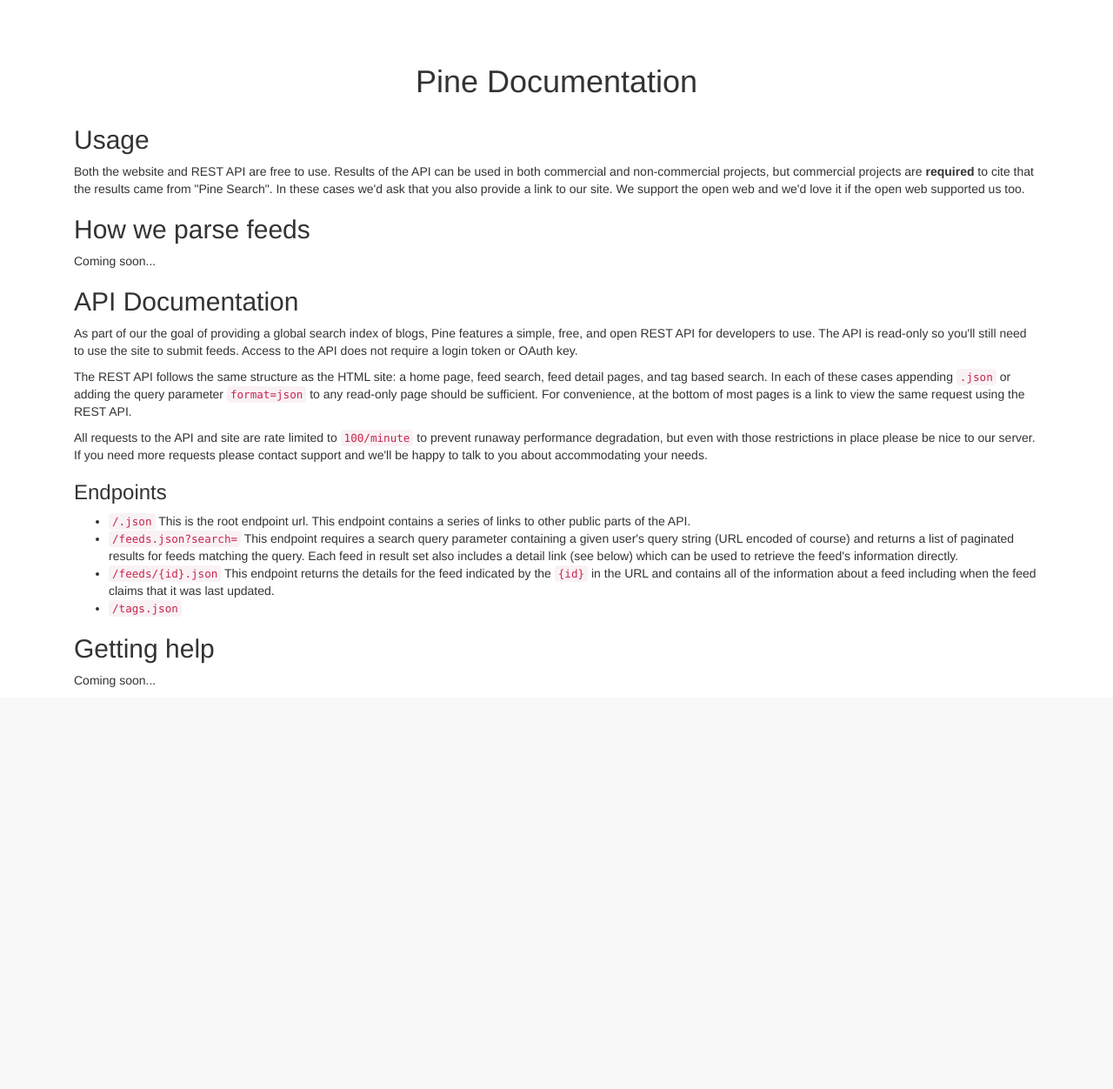
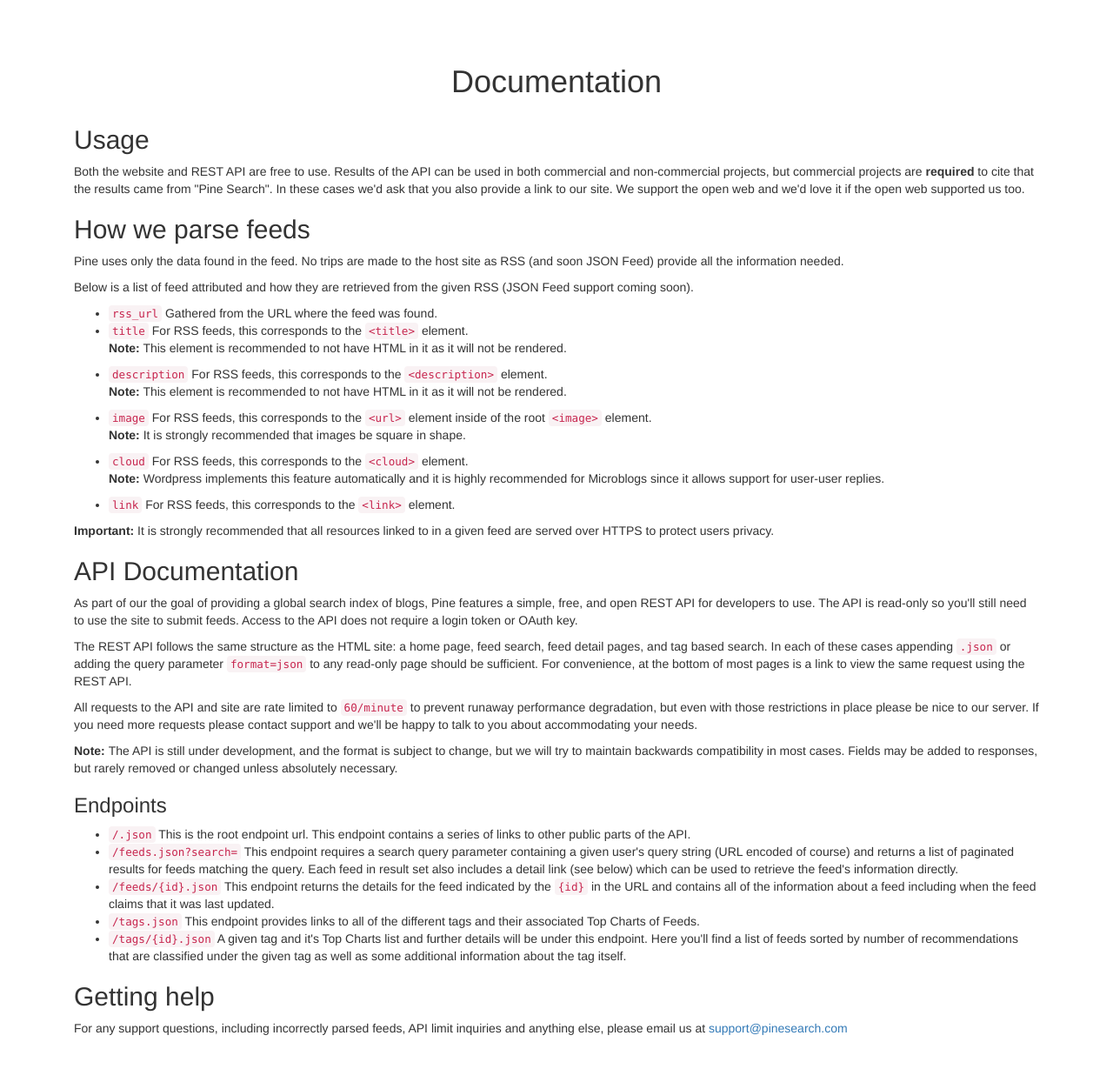
Before and after one commit to BlogHunt/bloghunt-api, a Django app: template feeds/templates/documentation.html in a window 1280 px wide. Shown: the part 51-1303 px from the top of the page at 87% size. Before the commit the page ends 841 px from the top, so only its background shows below. Run offline with Django 3.2, Linux system fonts and the light colour scheme; the template is opened without the code that fills it, so the values that code supplies are empty; some libraries are stand-ins or nearby versions.

Commit message:
Adds more documentation and page titles

```diff
--- a/bloghunt/settings.py
+++ b/bloghunt/settings.py
@@ -147,8 +147,8 @@
         'rest_framework.throttling.ScopedRateThrottle',
     ),
     'DEFAULT_THROTTLE_RATES': {
-        'anon': '100/minute',
-        'user': '100/minute',
+        'anon': '60/minute',
+        'user': '60/minute',
         'upload': '5/day',
     },
     'PAGE_SIZE': 25,
--- a/feeds/templates/about.html
+++ b/feeds/templates/about.html
@@ -1,5 +1,7 @@
 {% extends 'base.html' %}
 {% load staticfiles %}
+
+{% block title %}About{% endblock %}
 
 {% block content %}
     <div class="h1 text-center">
--- a/feeds/templates/documentation.html
+++ b/feeds/templates/documentation.html
@@ -1,11 +1,13 @@
 {% extends 'base.html' %}
 {% load staticfiles %}
 
+{% block title %}Documentation{% endblock %}
+
 {% block content %}
     <div class="h1 text-center">
-        Pine Documentation
+        Documentation
     </div>
-    <div class="container-fluid">
+    <div class="container-fluid" style="margin-bottom:50px;">
         <!-- Usage -->
         <div class="h2">
             Usage
@@ -15,16 +17,42 @@
         <div class="h2">
             How we parse feeds
         </div>
-        <p>
-        Coming soon...
-        </p>
+        <p>Pine uses only the data found in the feed. No trips are made to the host site as RSS (and soon JSON Feed) provide all the information needed.</p>
+        <p>Below is a list of feed attributed and how they are retrieved from the given RSS (JSON Feed support coming soon).</p>
+        <ul>
+            <li><code>rss_url</code>
+                Gathered from the URL where the feed was found.
+            </li>
+            <li><code>title</code>
+                For RSS feeds, this corresponds to the <code>&lt;title&gt;</code> element.
+                <p><b>Note:</b> This element is recommended to not have HTML in it as it will not be rendered.</p>
+            </li>
+            <li><code>description</code>
+                For RSS feeds, this corresponds to the <code>&lt;description&gt;</code> element.
+                <p><b>Note:</b> This element is recommended to not have HTML in it as it will not be rendered.</p>
+            </li>
+            <li><code>image</code>
+                For RSS feeds, this corresponds to the <code>&lt;url&gt;</code> element inside of the root <code>&lt;image&gt;</code> element.
+                <p><b>Note:</b> It is strongly recommended that images be square in shape.</p>
+            </li>
+            <li><code>cloud</code>
+                For RSS feeds, this corresponds to the <code>&lt;cloud&gt;</code> element.
+                <p><b>Note:</b> Wordpress implements this feature automatically and it is highly recommended for Microblogs since it allows support for user-user replies.</p>
+            </li>
+            <li><code>link</code>
+                For RSS feeds, this corresponds to the <code>&lt;link&gt;</code> element.
+            </li>
+        </ul>
+        <p><b>Important:</b> It is strongly recommended that all resources linked to in a given feed are served over HTTPS to protect users privacy.</p>
+
         <!-- API Documentation -->
         <div class="h2">
             API Documentation
         </div>
         <p>As part of our the goal of providing a global search index of blogs, Pine features a simple, free, and open REST API for developers to use. The API is read-only so you'll still need to use the site to submit feeds. Access to the API does not require a login token or OAuth key.</p>
         <p>The REST API follows the same structure as the HTML site: a home page, feed search, feed detail pages, and tag based search. In each of these cases appending <code>.json</code> or adding the query parameter <code>format=json</code> to any read-only page should be sufficient. For convenience, at the bottom of most pages is a link to view the same request using the REST API.</p>
-        <p>All requests to the API and site are rate limited to <code>100/minute</code> to prevent runaway performance degradation, but even with those restrictions in place please be nice to our server. If you need more requests please contact support and we'll be happy to talk to you about accommodating your needs.</p>
+        <p>All requests to the API and site are rate limited to <code>60/minute</code> to prevent runaway performance degradation, but even with those restrictions in place please be nice to our server. If you need more requests please contact support and we'll be happy to talk to you about accommodating your needs.</p>
+        <p><b>Note: </b>The API is still under development, and the format is subject to change, but we will try to maintain backwards compatibility in most cases. Fields may be added to responses, but rarely removed or changed unless absolutely necessary.</p>
         <div class="h3">
             Endpoints
         </div>
@@ -39,15 +67,16 @@
                 This endpoint returns the details for the feed indicated by the <code>{id}</code> in the URL and contains all of the information about a feed including when the feed claims that it was last updated.
             </li>
             <li><code>/tags.json</code>
-
+                This endpoint provides links to all of the different tags and their associated Top Charts of Feeds.
+            <li><code>/tags/{id}.json</code>
+                A given tag and it's Top Charts list and further details will be under this endpoint. Here you'll find a list of feeds sorted by number of recommendations that are classified under the given tag as well as some additional information about the tag itself.
             </li>
         </ul>
         <!-- Support -->
         <div class="h2">
             Getting help
         </div>
-        <p>
-        Coming soon...
+        <p>For any support questions, including incorrectly parsed feeds, API limit inquiries and anything else, please email us at <a href="mailto:support@pinesearch.com">support@pinesearch.com</a>
         </p>
     </div>
 {% endblock %}
--- a/feeds/templates/feeds.html
+++ b/feeds/templates/feeds.html
@@ -2,6 +2,8 @@
 {% load i18n %}
 {% load staticfiles %}
 {% load rest_framework %}
+
+{% block title %}{{ title|default:"Feeds" }}{% endblock %}
 
 {% block morescript %}
     <script src="{% static "js/ajax-form.js" %}"></script>
--- a/feeds/templates/home.html
+++ b/feeds/templates/home.html
@@ -1,5 +1,7 @@
 {% extends 'base.html' %}
 {% load staticfiles %}
+
+{% block title %}Home{% endblock %}
 
 {% block content %}
     <!-- Search Form -->
--- a/feeds/templates/submit.html
+++ b/feeds/templates/submit.html
@@ -10,6 +10,8 @@
     <script src="https://cdnjs.cloudflare.com/ajax/libs/bootstrap-select/1.12.4/js/bootstrap-select.min.js"></script>
 <!--     <script src="https://cdnjs.cloudflare.com/ajax/libs/bootstrap-select/1.12.4/js/i18n/defaults-*.min.js"></script> -->
 {% endblock %}
+
+{% block title %}Submit{% endblock %}
 
 {% block content %}
     <!-- Get Form, or Make New -->
--- a/users/templates/myfeeds.html
+++ b/users/templates/myfeeds.html
@@ -1,5 +1,7 @@
 {% extends 'base.html' %}
 {% load staticfiles %}
+
+{% block title %}My Feeds{% endblock %}
 
 {% block morescript %}
     <script src="{% static "js/ajax-form.js" %}"></script>
```
